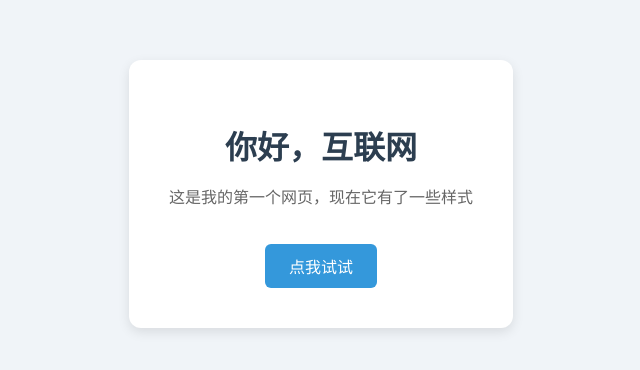
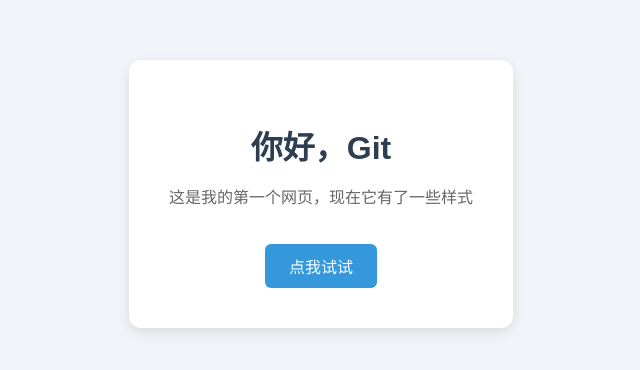
Before and after one commit to 3ZEROS12/libo, a plain HTML site: page index.html in a window 1280 px wide. Shown: the part 206-576 px from the top of the page, without its empty margins (319-959 px from the left). Drawn offline with Linux system fonts and the light colour scheme.

Commit message:
added the .gitignore,changed the index

```diff
--- a/index.html
+++ b/index.html
@@ -2,12 +2,12 @@
 <html lang="zh-CN">
   <head>
     <meta charset="UTF-8">
-    <title>我的第一个网页</title>
+    <title>hello Git</title>
     <link rel="stylesheet" href="style.css">
   </head>
   <body>
     <div class="card">
-      <h1>你好，互联网</h1>
+      <h1>你好，Git</h1>
       <p id="msg">这是我的第一个网页，现在它有了一些样式</p>
       <button onclick="changeText()">点我试试</button>
     </div>
```
Also changed, not shown: 1 other file.
